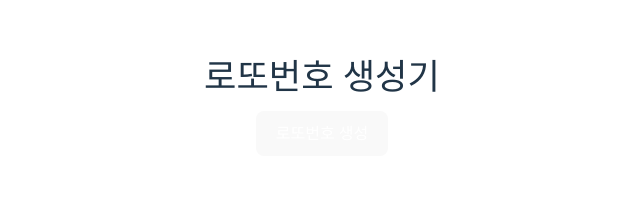
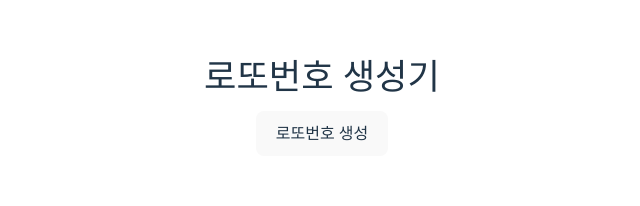
Before and after one commit to emfoa23/tyler, a Svelte app: page / in a window 1280 px wide. Shown: the top 206 px of the page, without its empty margins (318-958 px from the left). Built offline with nearby package versions, Linux system fonts and the light colour scheme.

Commit message:
스타일 수정

```diff
--- a/src/App.svelte
+++ b/src/App.svelte
@@ -6,13 +6,13 @@
   }
 
   const getUniqueRandomNumbers = () => {
-    const numbers = new Set();
+    const numbers = new Set()
 
     while (numbers.size < 6) {
-      numbers.add(Math.floor(Math.random() * 45) + 1);
+      numbers.add(Math.floor(Math.random() * 45) + 1)
     }
 
-    return [...numbers].sort((a, b) => a - b);
+    return [...numbers].sort((a, b) => a - b)
   }
 
   const getBackGroundColor = (number) => {
@@ -24,11 +24,11 @@
   }
 </script>
 
-<div class="container mx-auto h-[90vh] flex flex-col">
+<div class="flex h-[90vh] flex-col">
   <div class="flex-none p-4">
-    <h1 class="text-2xl font-bold mb-4">로또번호 생성기</h1>
+    <h1 class="mb-4">로또번호 생성기</h1>
     <div class="mb-4">
-      <button onclick={appendNumber} class="px-4 py-2 bg-blue-500 text-white rounded hover:bg-blue-600">로또번호 생성</button>
+      <button onclick={appendNumber}>로또번호 생성</button>
     </div>
   </div>
 
```
Also changed, not shown: 1 other file (tests, documents, lock files or other folders).
